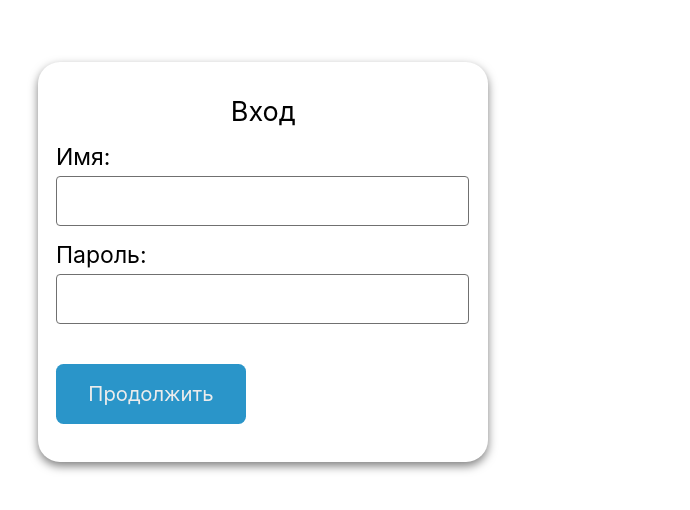
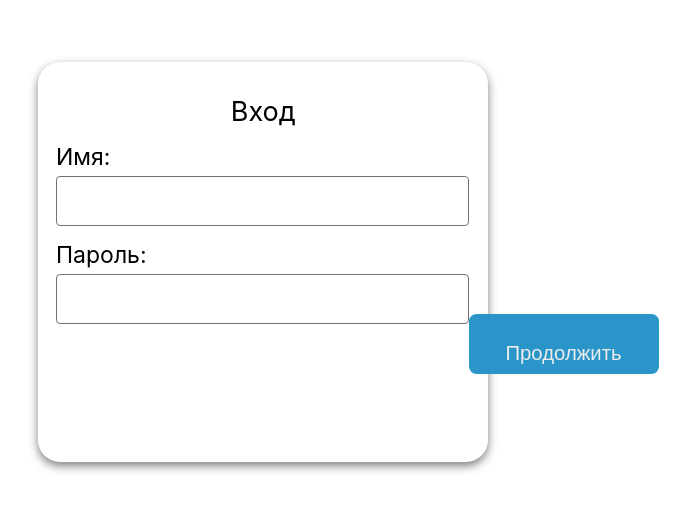
Before and after one commit to supersniper1/JKH, a React (Create React App) app: page /login in a window 1280 px wide. Shown: the part 138-648 px from the top of the page, without its empty margins (377-1067 px from the left). Built offline with nearby package versions, Linux system fonts and the light colour scheme.

Commit message:
login post requests to server was done

```diff
--- a/src/api/post.api.js
+++ b/src/api/post.api.js
@@ -1,17 +1,22 @@
 import axios from "axios";
 
-axios(config)
 
 // http://10.3.21.206:8080/api/v1/auth/login
 
 const apiURL = 'http://10.3.21.206:8080'
-const postApi = () => {
+const postApi = (dataValue) => {
   axios({
     method: 'post',
-    url: apiURL,
-    data: {
-      firstName: 'Fred',
-      lastName: 'Flintstone'
-    }
+    url: apiURL + '/api/v1/auth/login',
+    data: dataValue
+    // !data example!
+    // data: {
+    //   id: 0,
+    //   firstName: 'Freddy',
+    //   lastName: 'Gayazov',
+    //   age: 45
+    // }
   });
 }
+
+export default postApi
--- a/src/pages/login/LoginPage.pages.jsx
+++ b/src/pages/login/LoginPage.pages.jsx
@@ -1,9 +1,13 @@
-import React from "react";
+import React, {useState} from "react";
 import "./loginPage.sass";
 import { useNavigate, useLocation } from "react-router-dom";
 import { useAuth } from "../../utils/auth/useAuth";
+import postApi from "../../api/post.api";
 
 export const LoginPage = () => {
+  const [login, setLogin] = useState('')
+  const [password, setPassword] = useState('')
+
   const navigate = useNavigate();
   const location = useLocation();
   const { signIn } = useAuth();
@@ -20,17 +24,24 @@ export const LoginPage = () => {
     <div className="loginContainer">
       <div className="loginBlock">
         <h5 className="joinText">Вход</h5>
-        <div className="loginContent">
+        <form className="loginContent" onSubmit={(e) => {
+          e.preventDefault()
+          postApi({
+            login: login,
+            password: password
+          })
+          setPassword('')
+          setLogin('')
+        }}>
           <h5 className="loginText">Имя:</h5>
-          <input type="name" className="loginInput" />
+          <input type="name" className="loginInput" value={login} onChange={event => setLogin(event.target.value)}/>
           <h5 className="loginText">Пароль:</h5>
-          <input type="password" className="loginInput" />
-          <div>
-            <a type="button" className="loginButton" onClick={handleLogin}>
-              Продолжить
-            </a>
-          </div>
-        </div>
+          <input type="password" className="loginInput" value={password} onChange={event => setPassword(event.target.value)} />
+          <button className="loginButton" >Продолжить</button>
+          {/*<a type="button" className="loginButton" onClick={handleLogin}>*/}
+            {/*  Продолжить*/}
+            {/*</a>*/}
+        </form>
       </div>
     </div>
   );
```
